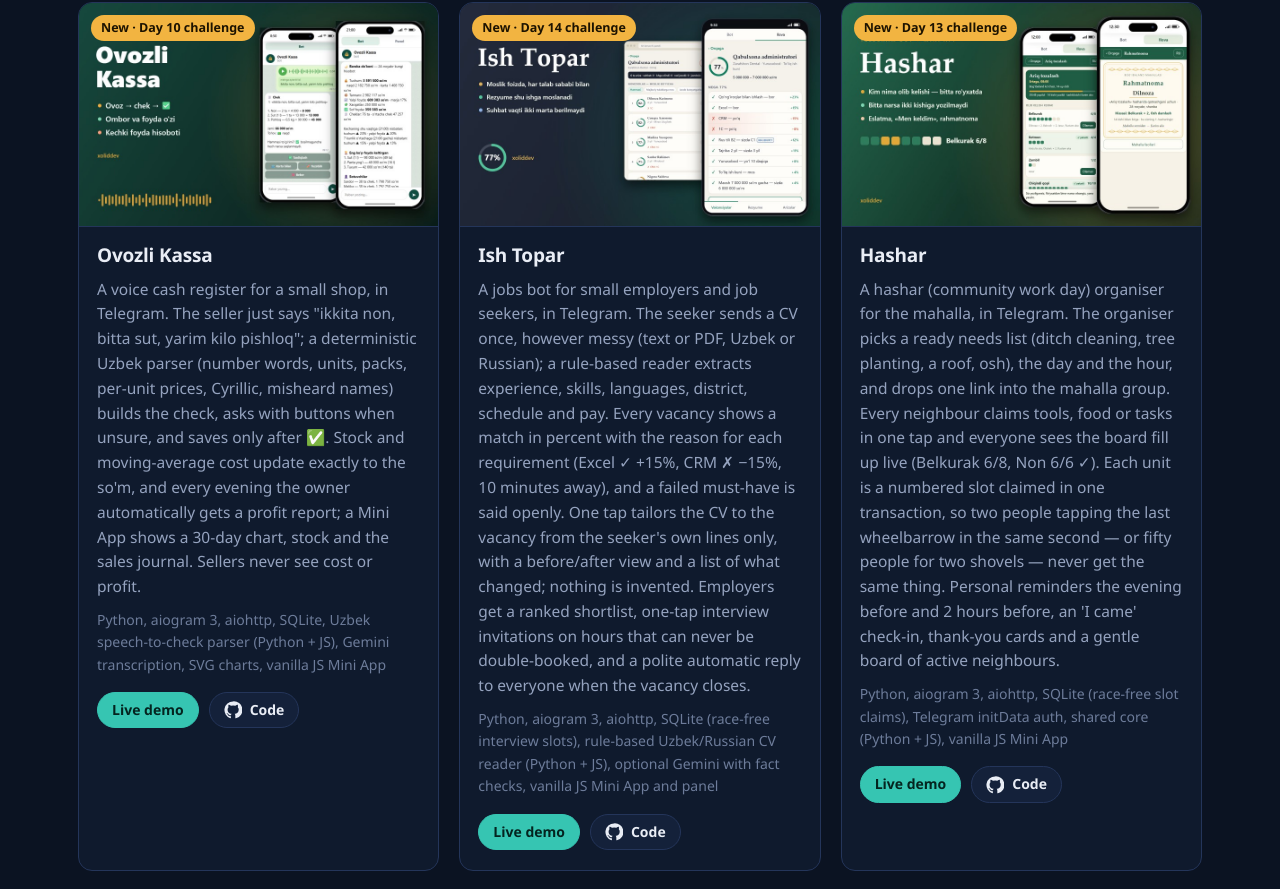
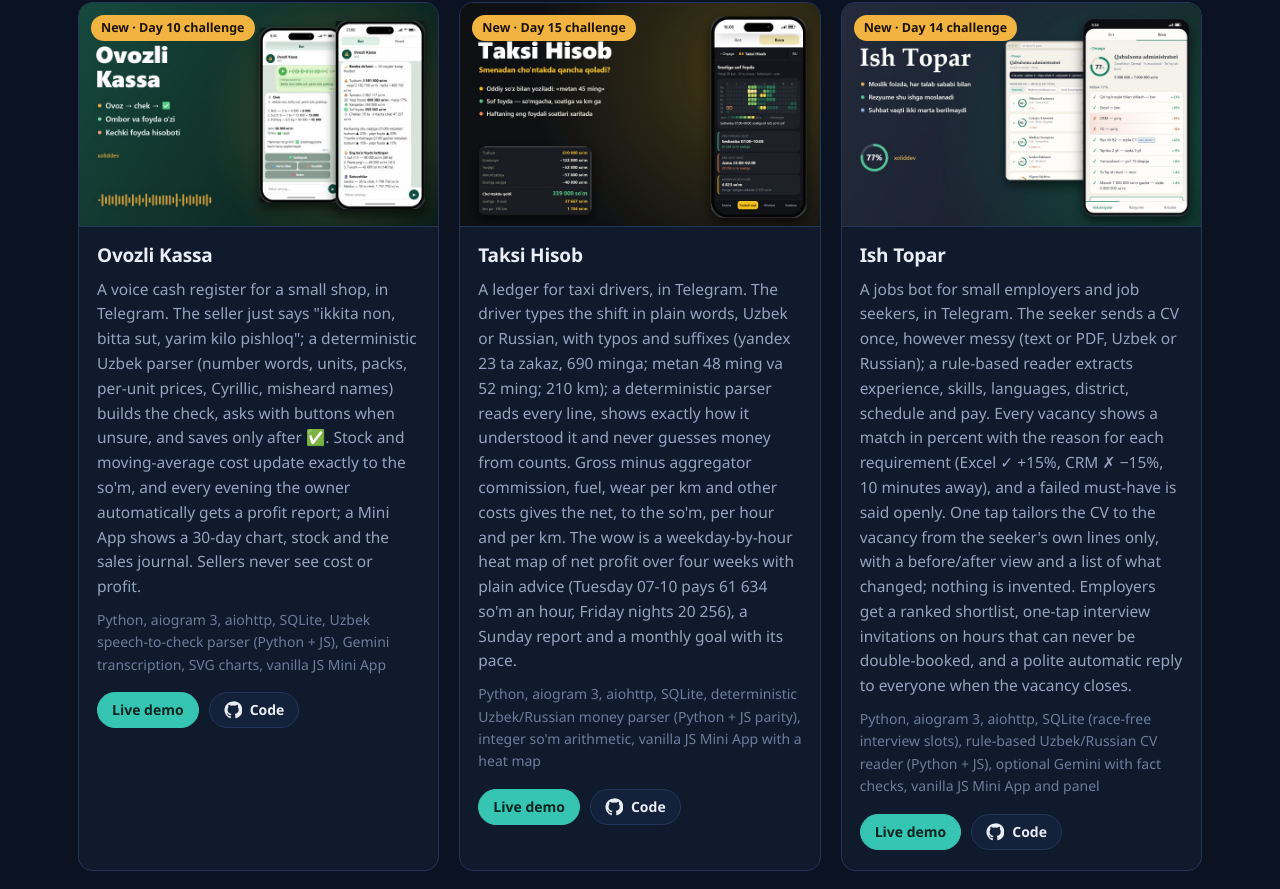
Before and after one commit to xoliddev/xoliddev.github.io, a plain HTML site: page index.html in a window 1280 px wide. Shown: the part 6287-7176 px from the top of the page. Drawn offline with Linux system fonts and the light colour scheme; a web font is replaced by a local one.

Commit message:
Add Taksi Hisob (day 15 challenge): card, thumbnail, sitemap
Co-Authored-By: Claude Opus 5.5 <noreply@anthropic.com>

```diff
--- a/index.html
+++ b/index.html
@@ -333,6 +333,18 @@
           </div>
         </article>
         <article class="proj">
+          <a class="proj-thumb" href="/taksi-hisob/" tabindex="-1" aria-hidden="true"><img src="assets/img/thumbs/taksi-hisob.jpg" alt="" loading="lazy" width="800" height="500"><span class="badge-play"><span class="l-en">New · Day 15 challenge</span><span class="l-uz">Yangi · 15-kun chellenj</span></span></a>
+          <div class="proj-body">
+            <h3><a href="/taksi-hisob/">Taksi Hisob</a></h3>
+            <p class="l-en">A ledger for taxi drivers, in Telegram. The driver types the shift in plain words, Uzbek or Russian, with typos and suffixes (yandex 23 ta zakaz, 690 minga; metan 48 ming va 52 ming; 210 km); a deterministic parser reads every line, shows exactly how it understood it and never guesses money from counts. Gross minus aggregator commission, fuel, wear per km and other costs gives the net, to the so'm, per hour and per km. The wow is a weekday-by-hour heat map of net profit over four weeks with plain advice (Tuesday 07-10 pays 61 634 so'm an hour, Friday nights 20 256), a Sunday report and a monthly goal with its pace.</p><p class="l-uz">Taksi haydovchilari uchun hisob, Telegram ichida. Haydovchi smenani oddiy so'z bilan yozadi, o'zbekcha yoki ruscha, xato bilan ham: yandex 23 ta zakaz, 690 minga; metan 48 ming va 52 ming; 210 km. Bot har bir qatorni qanday tushunganini ko'rsatadi, zakaz sonini hech qachon pul deb olmaydi. Tushumdan komissiya, yoqilg'i, mashina eskirishi va boshqa xarajatlar ayrilib, sof foyda so'mgacha, soatiga va km ga chiqadi. Eng qizig'i: hafta kuni va soat bo'yicha sof foyda xaritasi va oddiy maslahat (seshanba 07-10 da soatiga 61 634 so'm, juma kechasi 20 256), yakshanba hisoboti va oylik maqsad.</p>
+            <p class="proj-tech">Python, aiogram 3, aiohttp, SQLite, deterministic Uzbek/Russian money parser (Python + JS parity), integer so'm arithmetic, vanilla JS Mini App with a heat map</p>
+            <div class="btn-row">
+              <a class="btn btn-primary btn-small" href="/taksi-hisob/"><span class="l-en">Live demo</span><span class="l-uz">Jonli demo</span></a>
+              <a class="btn btn-small" href="https://github.com/xoliddev/taksi-hisob" target="_blank" rel="noopener"><svg viewBox="0 0 24 24" fill="currentColor" aria-hidden="true"><path d="M12 .5a11.5 11.5 0 0 0-3.6 22.4c.6.1.8-.3.8-.6v-2c-3.2.7-3.9-1.5-3.9-1.5-.5-1.3-1.3-1.7-1.3-1.7-1-.7.1-.7.1-.7 1.2.1 1.8 1.2 1.8 1.2 1 1.8 2.8 1.3 3.5 1 .1-.8.4-1.3.7-1.6-2.6-.3-5.3-1.3-5.3-5.7 0-1.3.5-2.3 1.2-3.1-.1-.3-.5-1.5.1-3.1 0 0 1-.3 3.2 1.2a11 11 0 0 1 5.8 0c2.2-1.5 3.2-1.2 3.2-1.2.6 1.6.2 2.8.1 3.1.8.8 1.2 1.9 1.2 3.1 0 4.4-2.7 5.4-5.3 5.7.4.4.8 1.1.8 2.2v3.3c0 .3.2.7.8.6A11.5 11.5 0 0 0 12 .5z"/></svg><span class="l-en">Code</span><span class="l-uz">Kod</span></a>
+            </div>
+          </div>
+        </article>
+        <article class="proj">
           <a class="proj-thumb" href="/ish-topar/" tabindex="-1" aria-hidden="true"><img src="assets/img/thumbs/ish-topar.jpg" alt="" loading="lazy" width="800" height="500"><span class="badge-play"><span class="l-en">New · Day 14 challenge</span><span class="l-uz">Yangi · 14-kun chellenj</span></span></a>
           <div class="proj-body">
             <h3><a href="/ish-topar/">Ish Topar</a></h3>
--- a/sitemap.xml
+++ b/sitemap.xml
@@ -24,5 +24,6 @@
   <url><loc>https://xoliddev.github.io/mehmonxona-bron/</loc><lastmod>2026-11-28</lastmod><priority>0.8</priority></url>
   <url><loc>https://xoliddev.github.io/hashar/</loc><lastmod>2026-11-28</lastmod><priority>0.8</priority></url>
   <url><loc>https://xoliddev.github.io/ish-topar/</loc><lastmod>2026-11-28</lastmod><priority>0.8</priority></url>
+  <url><loc>https://xoliddev.github.io/taksi-hisob/</loc><lastmod>2026-11-28</lastmod><priority>0.8</priority></url>
   <url><loc>https://xoliddev.github.io/dokonim/</loc><lastmod>2026-11-15</lastmod><priority>0.9</priority></url>
 </urlset>
```
Also changed, not shown: assets/img/thumbs/taksi-hisob.jpg (added).
